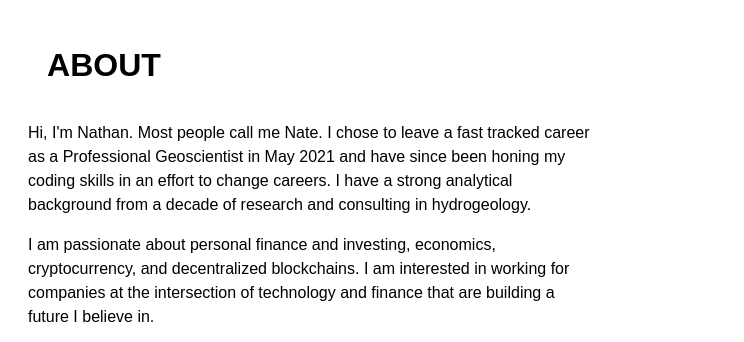
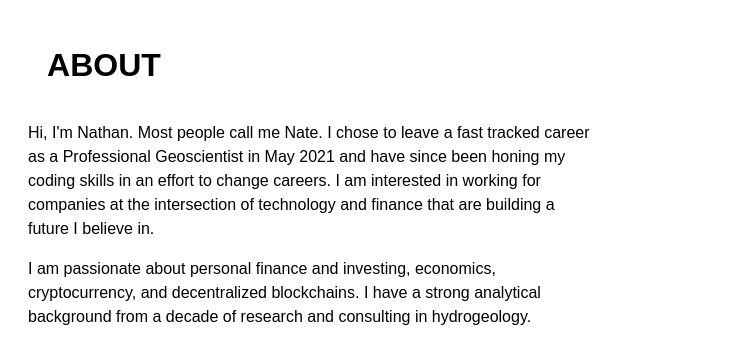
Before and after one commit to nmfretz/personal-website, a plain HTML site: page index.html in a window 1280 px wide. Shown: the part 1200-1542 px from the top of the page, 536-1280 px from the left. Drawn offline with Linux system fonts and the light colour scheme; a web font is replaced by a local one.

Commit message:
update about text and cv href

```diff
--- a/index.html
+++ b/index.html
@@ -66,7 +66,7 @@
           </a>
         </div>
         <div class="cv">
-          <a href="./cv/cv_28-jan-2022.pdf" target="_blank">
+          <a href="./cv/cv.pdf" target="_blank">
             <li><img class="icon" src="./img/spa-moon-flag.png" alt="" /></li>
             <li>CV</li>
           </a>
@@ -98,13 +98,14 @@
           <div class="about-content">
             <p>
               Hi, I'm Nathan. Most people call me Nate. I chose to leave a fast tracked career as a Professional
-              Geoscientist in May 2021 and have since been honing my coding skills in an effort to change careers. I
-              have a strong analytical background from a decade of research and consulting in hydrogeology.
+              Geoscientist in May 2021 and have since been honing my coding skills in an effort to change careers. I am
+              interested in working for companies at the intersection of technology and finance that are building a
+              future I believe in.
             </p>
             <p>
               I am passionate about personal finance and investing, economics, cryptocurrency, and decentralized
-              blockchains. I am interested in working for companies at the intersection of technology and finance that
-              are building a future I believe in.
+              blockchains. I have a strong analytical background from a decade of research and consulting in
+              hydrogeology.
             </p>
             <p>
               I am not tied to specific programming languages and frameworks; I am a self-motivated learner continually
@@ -112,8 +113,8 @@
               Python, Solidity (including hardhat), HTML, CSS (including frameworks), and Git. Take a look through my
               <a href="#project-section">projects</a> below, browse my
               <a href="https://github.com/nmfretz" target="_blank">github</a>, download my
-              <a href="./cv/cv_28-jan-2022.pdf" target="_blank">CV</a>, and <a href="#contact-section">contact me</a> if
-              you would like to talk!
+              <a href="./cv/cv.pdf" target="_blank">CV</a>, and <a href="#contact-section">contact me</a> if you would
+              like to talk!
             </p>
           </div>
         </div>
```
